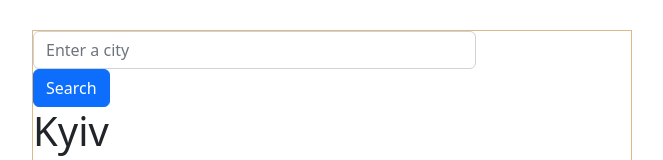
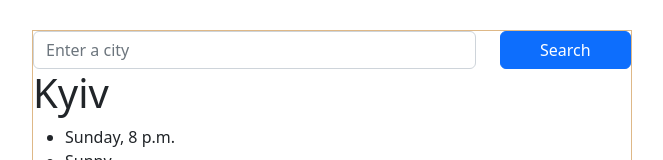
Before and after one commit to olena-starova/weather-forecast-react-app, a React (Create React App) app: page / in a window 1280 px wide. Shown: the top 160 px of the page, without its empty margins (308-971 px from the left). Built offline with nearby package versions, Linux system fonts and the light colour scheme; a web font is replaced by a local one.

Commit message:
Update Weather.js

```diff
--- a/src/Weather.js
+++ b/src/Weather.js
@@ -12,9 +12,13 @@ export default function Weather() {
               placeholder="Enter a city"
               className="form-control"
             />
-            <div className="col-3">
-              <input type="submit" value="Search" className="btn btn-primary" />
-            </div>
+          </div>
+          <div className="col-3">
+            <input
+              type="submit"
+              value="Search"
+              className="btn btn-primary w-100"
+            />
           </div>
         </div>
       </form>
```
